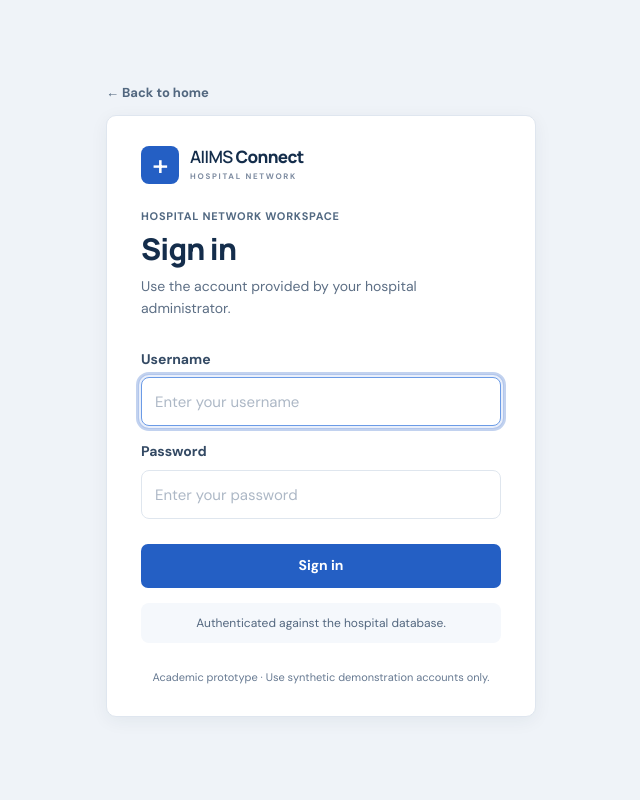
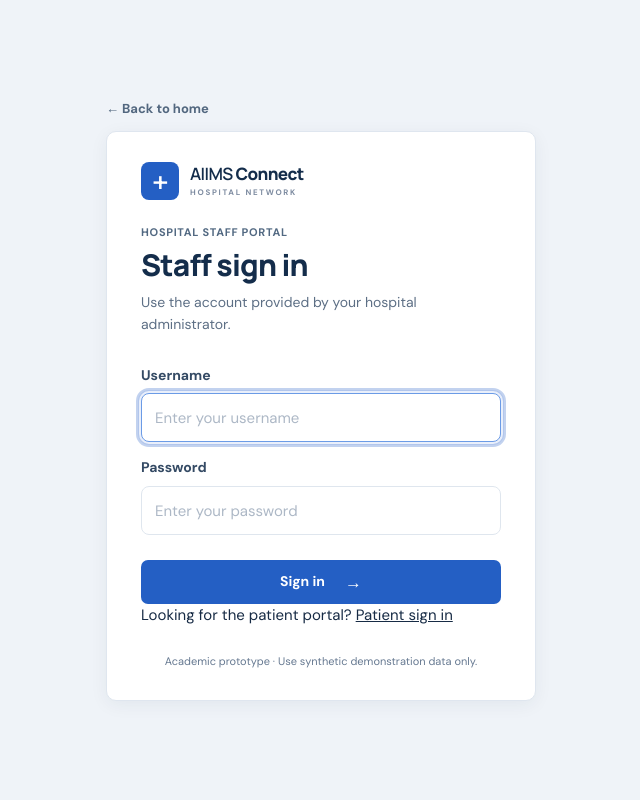
Before and after one commit to bitmorphic/aiims-connect, a Flask app: page /login in a window 1280 px wide. Shown: the whole page, without its empty margins (319-959 px from the left). Run offline with Flask 3, Linux system fonts and the light colour scheme.

Commit message:
Separate patient and hospital staff sign-in portals

```diff
--- a/templates/login.html
+++ b/templates/login.html
@@ -1,5 +1,5 @@
 {% extends "base.html" %}
-{% block title %}Sign in | AIIMS Connect{% endblock %}
+{% block title %}{{ 'Patient sign in' if portal == 'patient' else 'Staff sign in' }} | AIIMS Connect{% endblock %}
 {% block content %}
 <div class="login-page">
   <a class="login-back" href="{{ url_for('main.home') }}">← Back to home</a>
@@ -8,18 +8,24 @@
       <span class="brand-mark">+</span>
       <span>AIIMS <b>Connect</b><small>HOSPITAL NETWORK</small></span>
     </a>
-    <p class="login-kicker">HOSPITAL NETWORK WORKSPACE</p>
-    <h1>Sign in</h1>
-    <p class="login-hint">Use the account provided by your hospital administrator.</p>
+    <p class="login-kicker">{{ 'PATIENT PORTAL' if portal == 'patient' else 'HOSPITAL STAFF PORTAL' }}</p>
+    <h1>{{ 'Welcome back' if portal == 'patient' else 'Staff sign in' }}</h1>
+    <p class="login-hint">{{ 'Sign in to request appointments and view your personal care records.' if portal == 'patient' else 'Use the account provided by your hospital administrator.' }}</p>
     <form method="post" class="login-form">
+      <input type="hidden" name="portal" value="{{ portal }}">
       <label for="username">Username</label>
       <input id="username" name="username" type="text" autocomplete="username" placeholder="Enter your username" required autofocus>
       <label for="password">Password</label>
       <input id="password" name="password" type="password" autocomplete="current-password" placeholder="Enter your password" required>
-      <button class="button button-blue login-submit" type="submit">Sign in</button>
+      <button class="button button-blue login-submit" type="submit">Sign in <span>→</span></button>
     </form>
-    <div class="login-security">Authenticated against the hospital database.</div>
-    <small class="login-disclaimer">Academic prototype · Use synthetic demonstration accounts only.</small>
+    {% if portal == 'patient' %}
+    <div class="login-security">New to AIIMS Connect? <a href="{{ url_for('main.patient_signup') }}">Create a patient account</a></div>
+    <p class="auth-switch">Hospital staff? <a href="{{ url_for('main.login', portal='staff') }}">Staff sign in</a></p>
+    {% else %}
+    <p class="auth-switch">Looking for the patient portal? <a href="{{ url_for('main.login', portal='patient') }}">Patient sign in</a></p>
+    {% endif %}
+    <small class="login-disclaimer">Academic prototype · Use synthetic demonstration data only.</small>
   </section>
 </div>
 {% endblock %}
```
